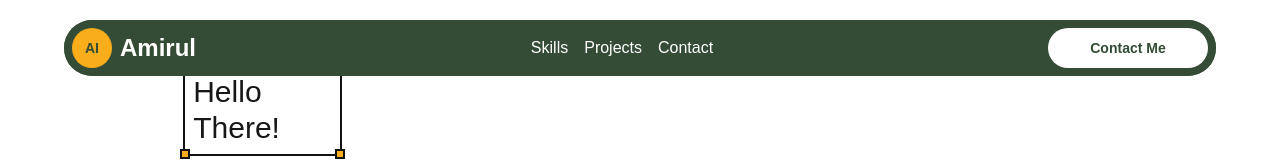
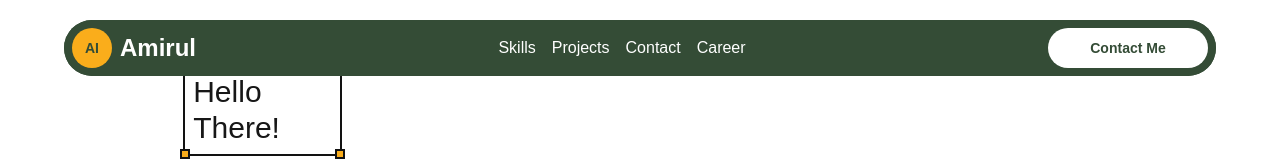
Before and after one commit to shadowActual/shadow-actual-portfolio, a Next.js app: page / in a window 1280 px wide. Shown: the top 161 px of the page. Built offline with nearby package versions, Linux system fonts and the light colour scheme.

Commit message:
Added career section at the navbar

```diff
--- a/src/components/TopNavbar.tsx
+++ b/src/components/TopNavbar.tsx
@@ -88,6 +88,15 @@ const TopNavbar: React.FC = () => {
                             Contact
                         </a>
                     </li>
+                    <li>
+                        <a
+                            href="#career"
+                            className={`hover:underline ${activeSection === 'contact' ? 'text-secondary font-bold' : 'text-tertiary_text'
+                                }`}
+                        >
+                            Career
+                        </a>
+                    </li>
                 </ul>
 
                 {/* Contact Me Button */}
```
